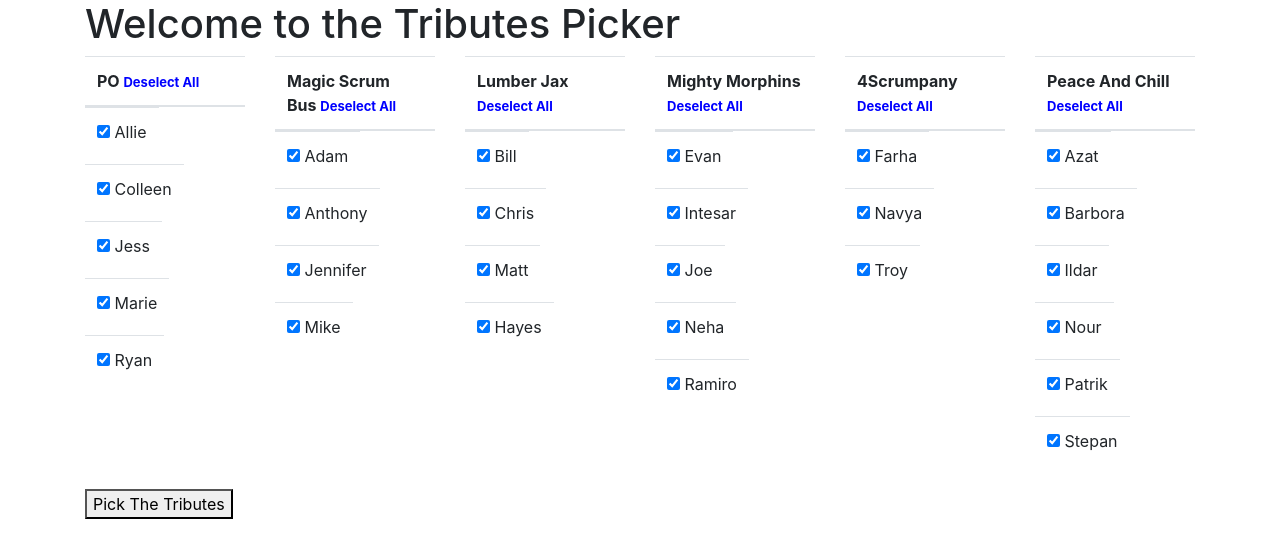
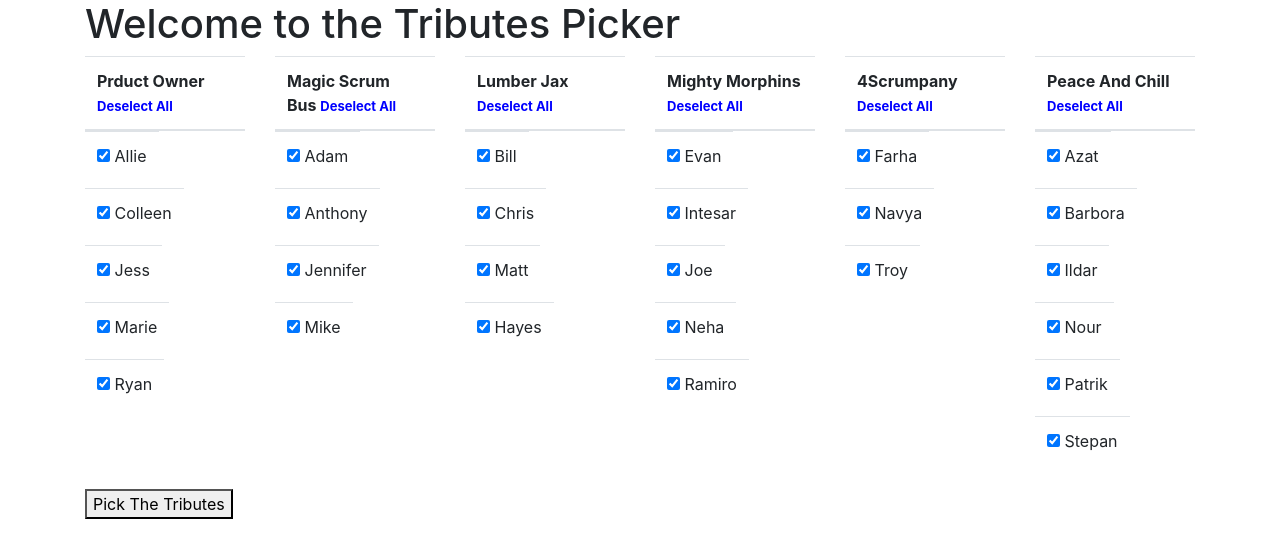
Before and after one commit to agoldh20/tributes-picker, a Vue app: page / in a window 1280 px wide. Shown: the top 558 px of the page. Built offline with nearby package versions, Linux system fonts and the light colour scheme.

Commit message:
rename po to product owner

```diff
--- a/src/views/Home.vue
+++ b/src/views/Home.vue
@@ -46,7 +46,7 @@ export default {
     return {
       masterList: [
         {
-          name: "PO",
+          name: "Prduct Owner",
           members: ["Allie", "Colleen", "Jess", "Marie", "Ryan"],
           currentList: ["Allie", "Colleen", "Jess", "Marie", "Ryan"]
         },
```
